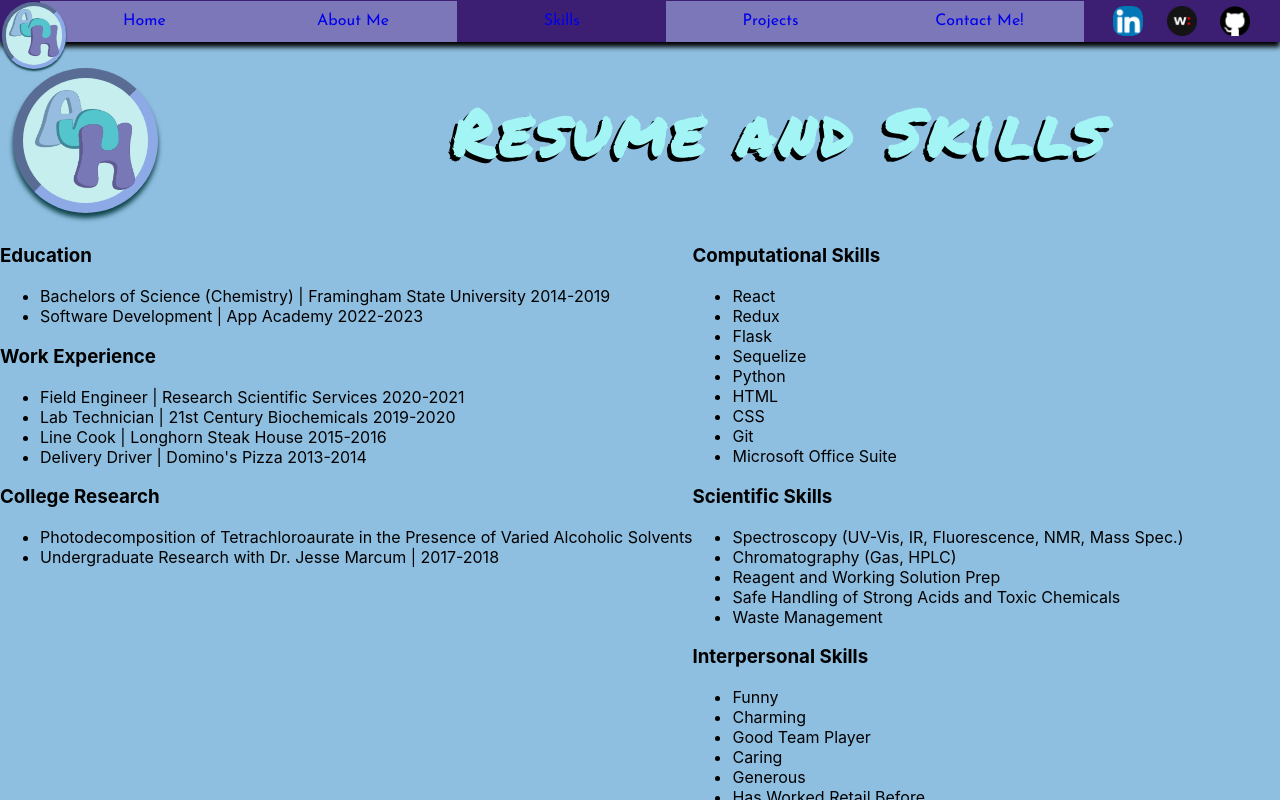
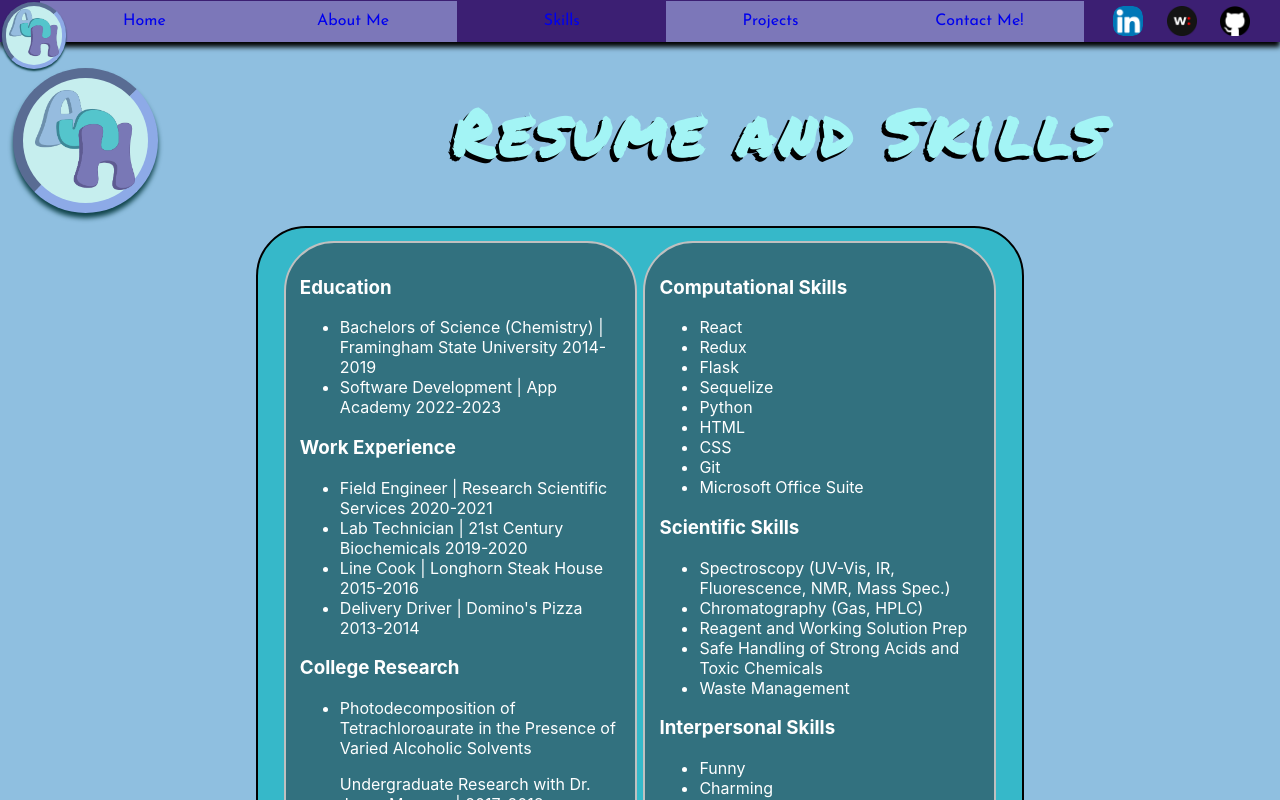
Before and after one commit to Dudemaster47/portfolio-site-but-it-works, a React (Create React App) app: page /skills in a window 1280 px wide. Shown: the top 800 px of the page. Built offline with nearby package versions, Linux system fonts and the light colour scheme.

Commit message:
basic css laid out for the page now to think about presentation

```diff
--- a/src/components/skills.css
+++ b/src/components/skills.css
@@ -5,4 +5,33 @@
 .skillWrapper {
     display: flex;
     flex-direction: row;
+    background: #36b8c9;
+    justify-content: space-between;
+    border: solid 2px black;
+    border-radius: 50px;
+    margin-left: 20%;
+    margin-right: 20%;
+    margin-bottom: 2%;
+    padding-left: 2%;
+    padding-right: 2%;
+    padding-top: 1%;
+    padding-bottom: 1%;
 }
+
+.resColumn {
+    border: solid 2px silver;
+    width: 45%;
+    border-radius: 50px;
+    padding: 2%;
+    color: white;
+    background: #32717f;
+}
+
+.skillColumn {
+    border: solid 2px silver;
+    width: 45%;
+    border-radius: 50px;
+    padding: 2%;
+    color: white;
+    background: #32717f;
+}
--- a/src/components/skills.jsx
+++ b/src/components/skills.jsx
@@ -56,14 +56,14 @@ function Skills() {
                                 Photodecomposition of Tetrachloroaurate in the
                                 Presence of Varied Alcoholic Solvents
                             </li>
-                            <li>
+                            <p>
                                 Undergraduate Research with Dr. Jesse Marcum |
                                 2017-2018
-                            </li>
+                            </p>
                         </ul>
                     </div>
                 </div>
-                <div classname="skillColumn">
+                <div className="skillColumn">
                     <div className="compuList">
                         <h3>Computational Skills</h3>
                         <ul className="resUL">
```
